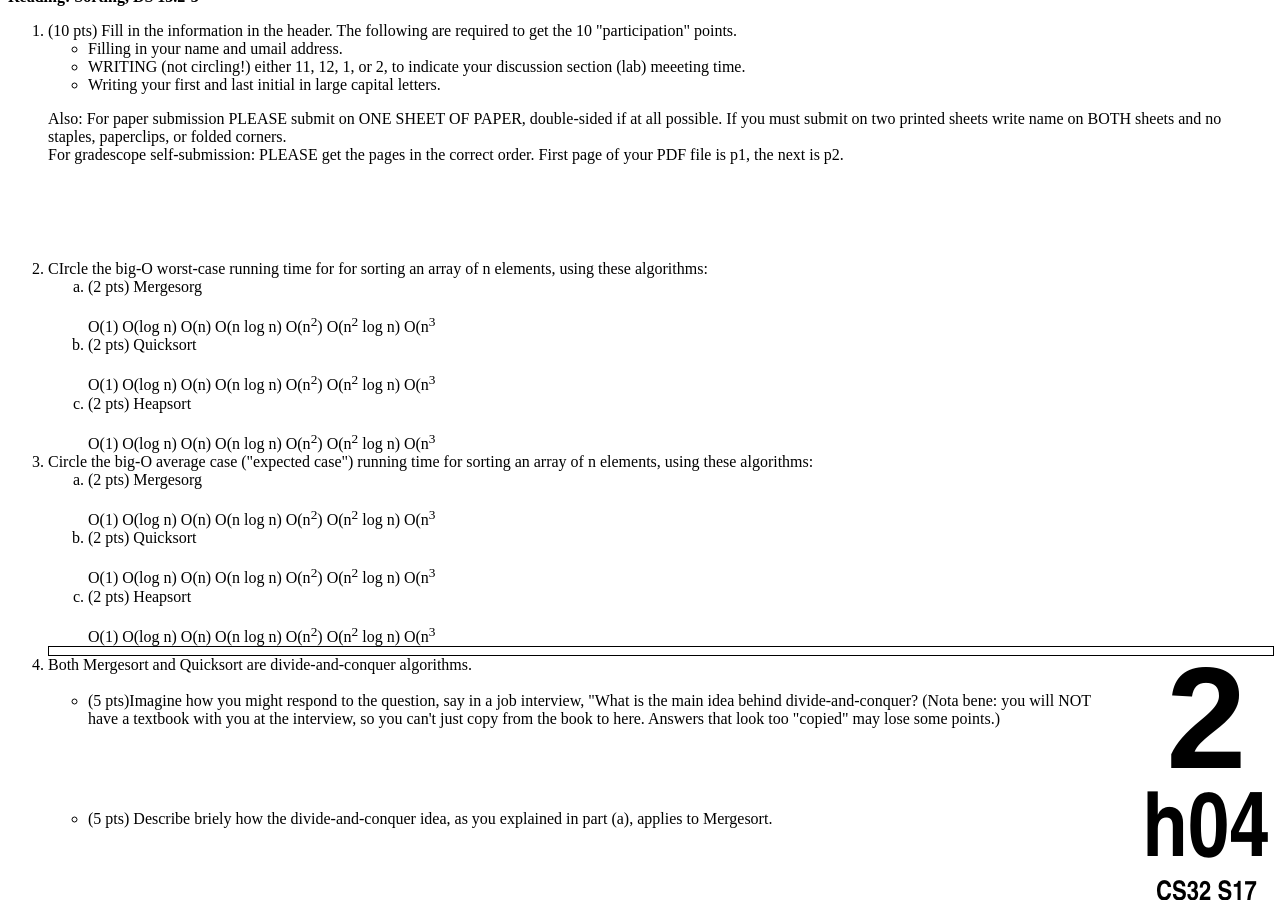
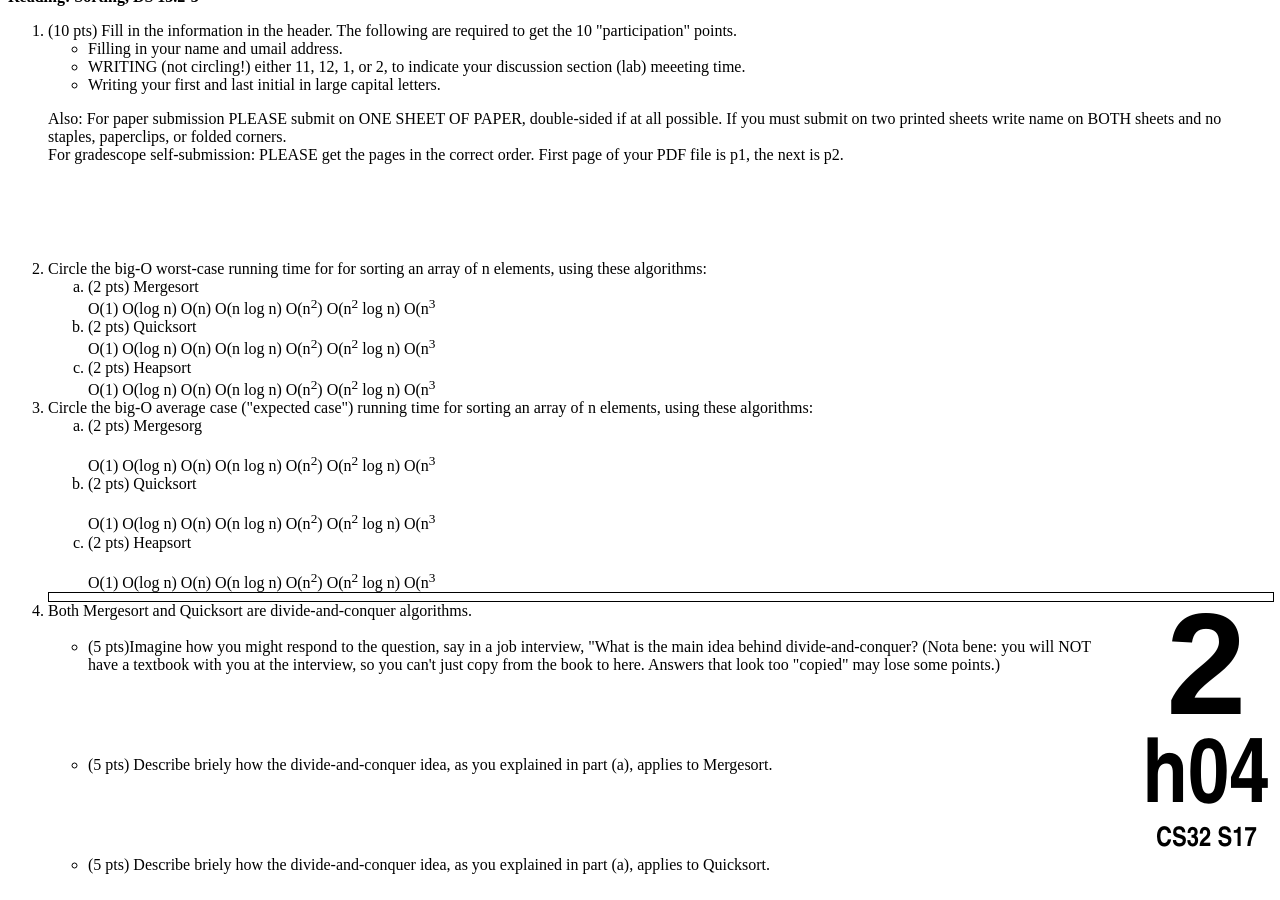
Before and after one commit to ucsb-cs32-s17/ucsb-cs32-s17.github.io, a Jekyll site: the page built from _hwk/h04.md, in a window 1280 px wide and 900 px high, scrolled down 716 px. Built offline with Jekyll 4.4.1, drawn with Linux system fonts in a browser that asks for light colours.

Commit message:
Update h04.md

```diff
--- a/_hwk/h04.md
+++ b/_hwk/h04.md
@@ -25,17 +25,17 @@ https://ucsb-cs32-s17.github.io/hwk/h04/
     For gradescope self-submission: PLEASE get the pages in the correct order. First page of your PDF file is p1, the next is p2.</p>
  </li>
 
- <li>CIrcle the big-O worst-case running time for for sorting an array of n elements, using these algorithms:
+ <li>Circle the big-O worst-case running time for for sorting an array of n elements, using these algorithms:
    <ol>
-     <li>(2 pts) Mergesorg<br /><br />
+     <li>(2 pts) Mergesort<br />
      O(1)  O(log n)  O(n)  O(n log n)  O(n<sup>2</sup>)  O(n<sup>2</sup> log n)  O(n<sup>3</sup>
      </li>
 
-     <li>(2 pts) Quicksort<br /><br />
+     <li>(2 pts) Quicksort<br />
      O(1)  O(log n)  O(n)  O(n log n)  O(n<sup>2</sup>)  O(n<sup>2</sup> log n)  O(n<sup>3</sup>
      </li>
 
-     <li>(2 pts) Heapsort<br /><br />
+     <li>(2 pts) Heapsort<br />
      O(1)  O(log n)  O(n)  O(n log n)  O(n<sup>2</sup>)  O(n<sup>2</sup> log n)  O(n<sup>3</sup>
      </li>
    </ol>
```
